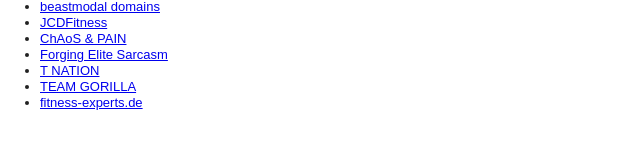
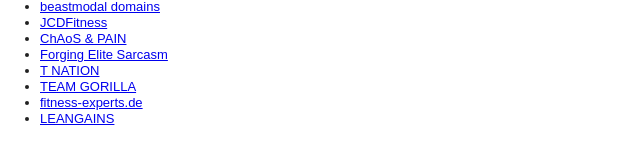
Before and after one commit to zdxerr/zdxerr.github.com, a Jekyll site: the page built from _posts/2011-11-20-fitness-blogs.markdown, in a window 1280 px wide. Shown: the part 210-374 px from the top of the page, without its empty margins (0-640 px from the left). Built offline with Jekyll 4.4.1, drawn with Linux system fonts in a browser that asks for light colours; nearby versions of some CDN libraries; Markdown is read by kramdown in place of the engine named in the settings.

Commit message:
Update _posts/2011-11-20-fitness-blogs.markdown

```diff
--- a/_posts/2011-11-20-fitness-blogs.markdown
+++ b/_posts/2011-11-20-fitness-blogs.markdown
@@ -15,3 +15,4 @@
 - [T NATION](http://www.t-nation.com/)
 - [TEAM GORILLA](http://wildgorillaman.blogspot.com/)
 - [fitness-experts.de](http://fitness-experts.de/)
+- [LEANGAINS](http://www.leangains.com/)
```
